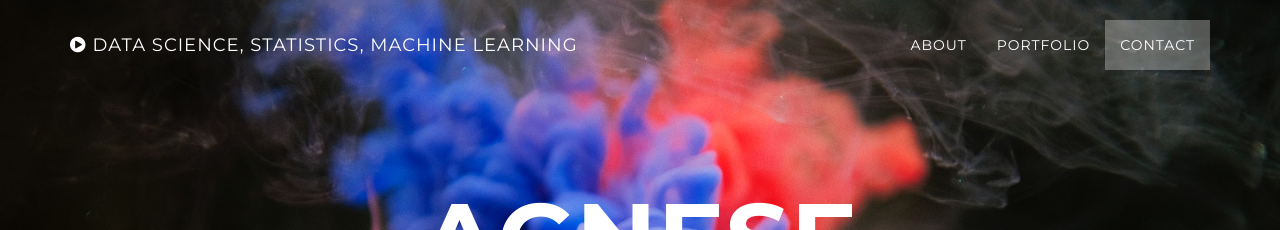
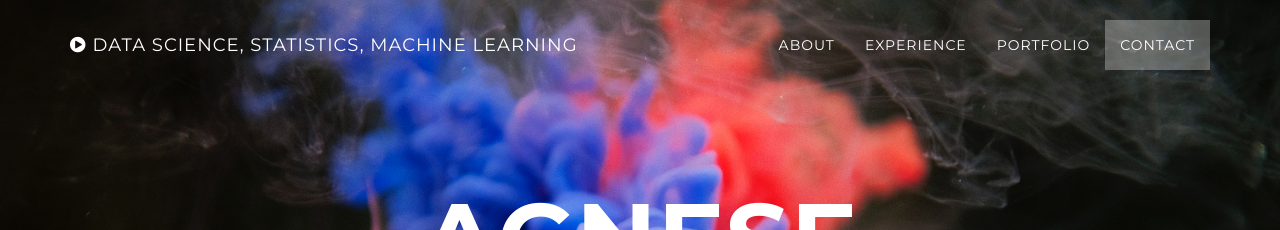
Before and after one commit to AgneseG/AgneseG.github.io, a Jekyll site: the page built from index.html, in a window 1280 px wide. Shown: the top 230 px of the page. Built offline with Jekyll 4.4.1, drawn with Linux system fonts in a browser that asks for light colours.

Commit message:
Update nav.html

```diff
--- a/_includes/nav.html
+++ b/_includes/nav.html
@@ -21,8 +21,12 @@
                     <li>
                         <a class="page-scroll" href="#about">About</a>
                     </li>
+
+                                     <li>
+                        <a class="page-scroll" href="#experience">Experience</a>
+                    </li>
                     <li>
-                        <a class="page-scroll" href="#download">Portfolio</a>
+                        <a class="page-scroll" href="#portfolio">Portfolio</a>
                     </li>
                     <li>
                         <a class="page-scroll" href="#contact">Contact</a>
```
